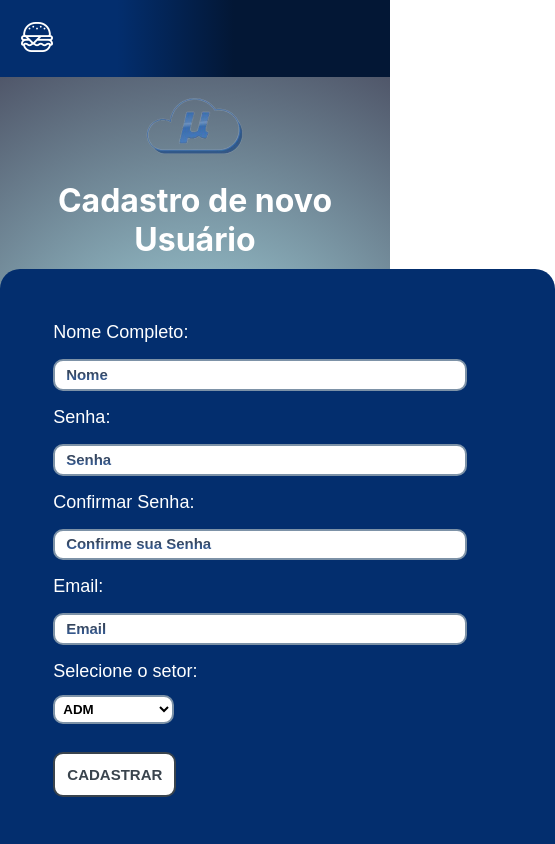
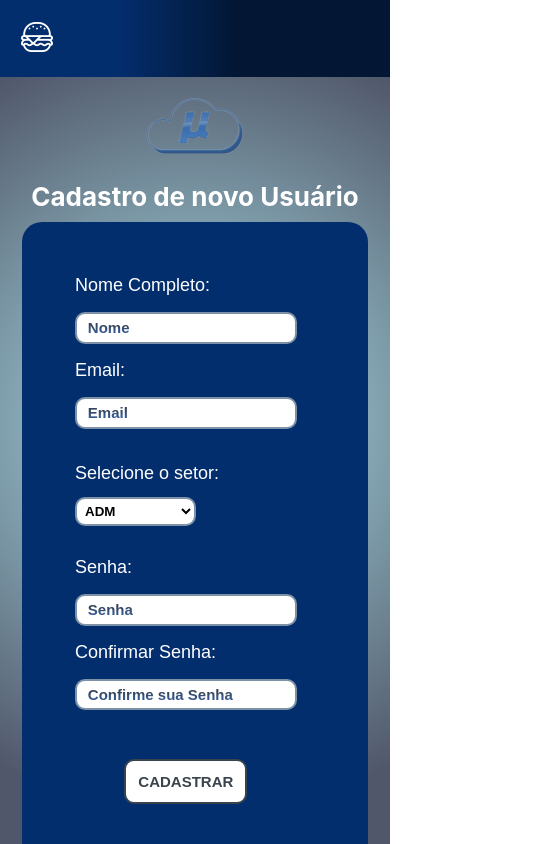
Before and after one commit to gvfirmeza/react, a React (Create React App) app in the folder react-app/: page /Cadastro in a window 390 px wide. Shown: the top 844 px of the page, 555 px wide, since content can reach past the window. Built offline with nearby package versions, Linux system fonts and the light colour scheme.

Commit message:
Responsividade div cadastro

```diff
--- a/react-app/src/components/Cadastro/Cadastro.jsx
+++ b/react-app/src/components/Cadastro/Cadastro.jsx
@@ -8,6 +8,22 @@ const Cadastro = () => (
             <br />
             <input type="text" placeholder="Nome" name="name" />
             <br />
+            <label for="email">Email:</label>
+            <br />
+            <input type="email" placeholder="Email" name="email" />
+            <br /> <br />
+
+            <label for="Setor">Selecione o setor:</label>
+            <br />
+
+            <select>
+                <option value="ADM">ADM</option>
+                <option value="COMERCIAL">COMERCIAL</option>
+                <option value="TECNOLOGIA">TECNOLOGIA</option>
+            </select>
+
+            <br /> <br />
+
             <label for="senha">Senha:</label>
             <br />
             <input type="password" placeholder="Senha" name="senha" />
@@ -19,21 +35,12 @@ const Cadastro = () => (
                 placeholder="Confirme sua Senha"
                 name="senha"
             />
-        <br />
-        <label for="email">Email:</label>
-        <br />
-            <input type="email" placeholder="Email" name="email" />
-        <br />
-        <label for="Setor">Selecione o setor:</label>
-        <br />
+            <br /> <br />
 
-            <select>
-                <option value="ADM">ADM</option>
-                <option value="COMERCIAL">COMERCIAL</option>
-                <option value="TECNOLOGIA">TECNOLOGIA</option>
-            </select>
-        <br />
+            <center>
                 <button type="submit">CADASTRAR</button>
+            </center>
+
         </form>
     </DivCadastro>
 
--- a/react-app/src/components/Cadastro/style_cadastro.js
+++ b/react-app/src/components/Cadastro/style_cadastro.js
@@ -1,7 +1,4 @@
 import styled from "styled-components";
-
-
-
 
 const DivCadastro = styled.div `
 
@@ -34,6 +31,19 @@ const DivCadastro = styled.div `
         margin-bottom: 1em;
         margin-top: 1em;
         width: 25em;
+
+        @media (max-width: 650px){
+        width: 20rem;
+        }
+        @media (max-width: 555px){
+        width: 15rem;
+        }
+        @media (max-width: 450px){
+        width: 13rem;
+        }
+        @media (max-width: 360px){
+        width: 10rem;
+        }
     }
 
     input::placeholder{
@@ -76,10 +86,20 @@ const DivCadastro = styled.div `
         background-color: white;
     }
 
-    `
+    @media (max-width: 650px){
+        width: 22rem;
+    }
+    @media (max-width: 555px){
+        width: 18rem;
+    }
+    @media (max-width: 450px){
+        width: 15rem;
+    }
+    @media (max-width: 360px){
+        width: 11rem;
+    }
+`;
 
-
-;
 const Fundo = styled.div `
     background: rgb(167,218,226);
     background: radial-gradient(circle, rgba(167,218,226,1) 6%, rgba(80,87,106,1) 85%);
--- a/react-app/src/pages/style.js
+++ b/react-app/src/pages/style.js
@@ -5,6 +5,13 @@ const Titulo = styled.h2 `
     font-size: 32px;
     margin-top: 0;
     margin-bottom: 10px;
+
+    @media (max-width:425px){
+        font-size: 26px;
+    }
+    @media (max-width:360px){
+        font-size: 22px;
+    }
 `;
 
 const Fundo = styled.div `
```
Also changed, not shown: react-app/src/components/Abertura/style_abertura.js (+1 -6 lines). Lines whose indentation alone changed are shown as unchanged.
